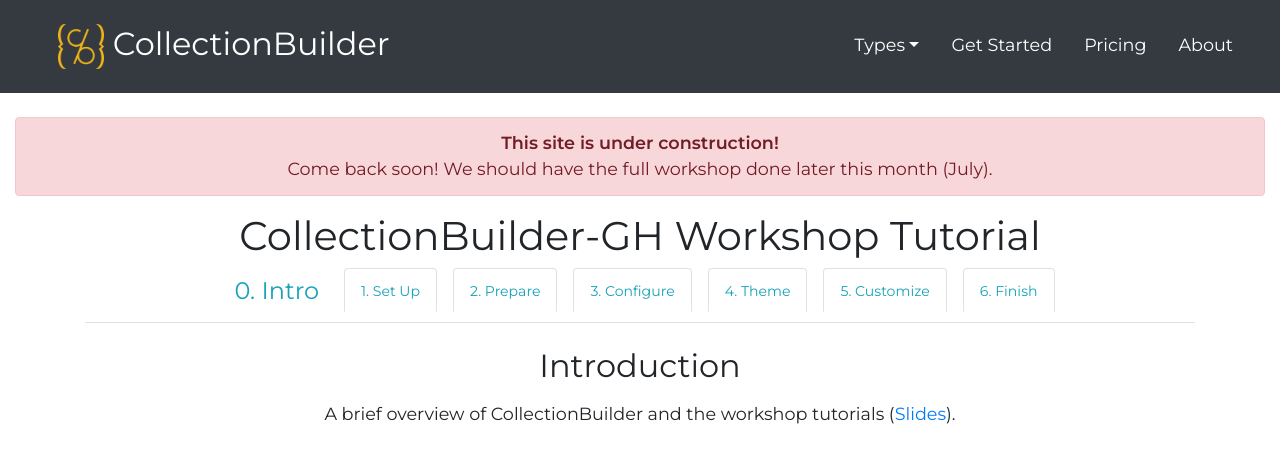
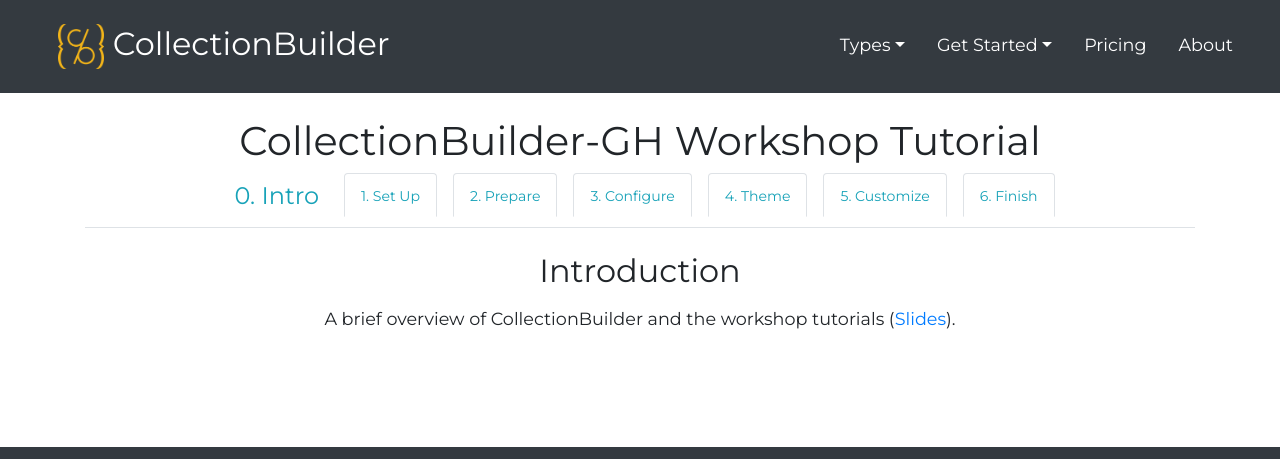
Before and after one commit to CollectionBuilder/collectionbuilder.github.io, a Jekyll site: the page built from _workshop-gh/introduction.md, in a window 1280 px wide, cut to the strip 0-459 px from the top of the page. Built offline with Jekyll 4.4.1, drawn with Linux system fonts in a browser that asks for light colours; comment, search, counter and statistics services are not loaded.

Commit message:
added dh2020 page (not committed)

```diff
--- a/_includes/header.html
+++ b/_includes/header.html
@@ -25,8 +25,24 @@
                             <a class="dropdown-item disabled" href="#">Skin - Murkutu (coming soon)</a>
                         </div>
                     </li>
-                    <li class="nav-item">
-                        <a class="nav-link text-white" href="{{ '/docs/introduction.html' | relative_url }}">Get Started</a>
+                    <li class="nav-item dropdown">
+                        <a id="cb-types" class="nav-link text-white dropdown-toggle" data-toggle="dropdown" href="#"
+                            role="button" aria-haspopup="true" aria-expanded="false">Get Started</a>
+                        <div class="dropdown-menu" aria-labelledby="cb-types">
+                            <h5 class="ml-2">Workshop Tutorials</h5>
+
+                            <a class="dropdown-item" href="{{ '/workshop/gh/' | relative_url }}">GH</a>
+                            <a class="dropdown-item disabled" href="{{ '/workshop/cdm/' | relative_url }}">CONTENTdm (coming soon)</a>
+                            <h5 class="ml-2">Documentation</h5>
+
+                            {% for doc in site.data.docs-nav %}{% unless doc.parent %}
+                            <a class="dropdown-item"
+                                href="{{ doc.page | prepend: '/docs/' | append: '.html' | relative_url }}">
+                                {{ doc.title }}
+                            </a>
+                            {% endunless %}{% endfor %}
+
+                                                    </div>
                     </li>
                     <!--
                     <li class="nav-item dropdown">
--- a/_layouts/workshop.html
+++ b/_layouts/workshop.html
@@ -1,13 +1,10 @@
 ---
 layout: default
 ---
-<div class="alert alert-danger text-center">
-  <strong>This site is under construction!</strong> <br/> Come back soon! We should have the full workshop done later this month (July).
-</div>
 <div class="container">
 <h1 class="text-center">CollectionBuilder-GH Workshop Tutorial</h1>
 {%assign modules = site.workshop-gh | sort: "step"  %}
-<ul class="nav nav-tabs sticky-top bg-white justify-content-center">{%for module in modules %}
+<ul class="nav nav-tabs bg-white justify-content-center">{%for module in modules %}
   <li class="nav-item">
   {%if page.title == module.title%}<a class="nav-link text-info h4" href="{{module.url | relative_url}}">{{module.step}}. {{module.shorttitle}}</a>{%else%}
   <a class="nav-link text-info mx-2 active" href="{{module.url  | relative_url}}"><small>{{module.step}}. {{module.shorttitle}}</small></a></li>
@@ -28,7 +25,7 @@
       <div class="col-md-3">
       <div class="card my-3">
       <div class="card-body">
-        <p><a href="#" onclick="seekTo({{step.time}})">Step {{forloop.index}}</a> - {{step.text}}</p>
+        <p><a id="step{{forloop.index}}" href="#step{{forloop.index}}" onclick="seekTo({{step.time}})">Step {{forloop.index}}</a> - {{step.text}}</p>
         {% if step.doc %}<p class="text-center"><a href="{% if step.doc contains 'http'%}{{step.doc}}{% else %}{{ 'step.doc' | relative_url }}{% endif %}" target="_blank" class="small">See Documentation for More Detail</a></p>
         {%endif%}</div>
       </div></div>{% endfor %}
@@ -126,4 +123,6 @@
       player.playVideo();
     }
   }
+
+
 </script>
```
Also changed, not shown: _layouts/dh2020.html (added, +94 -0 lines), pages/dh2020.md (added, +38 -0 lines).
